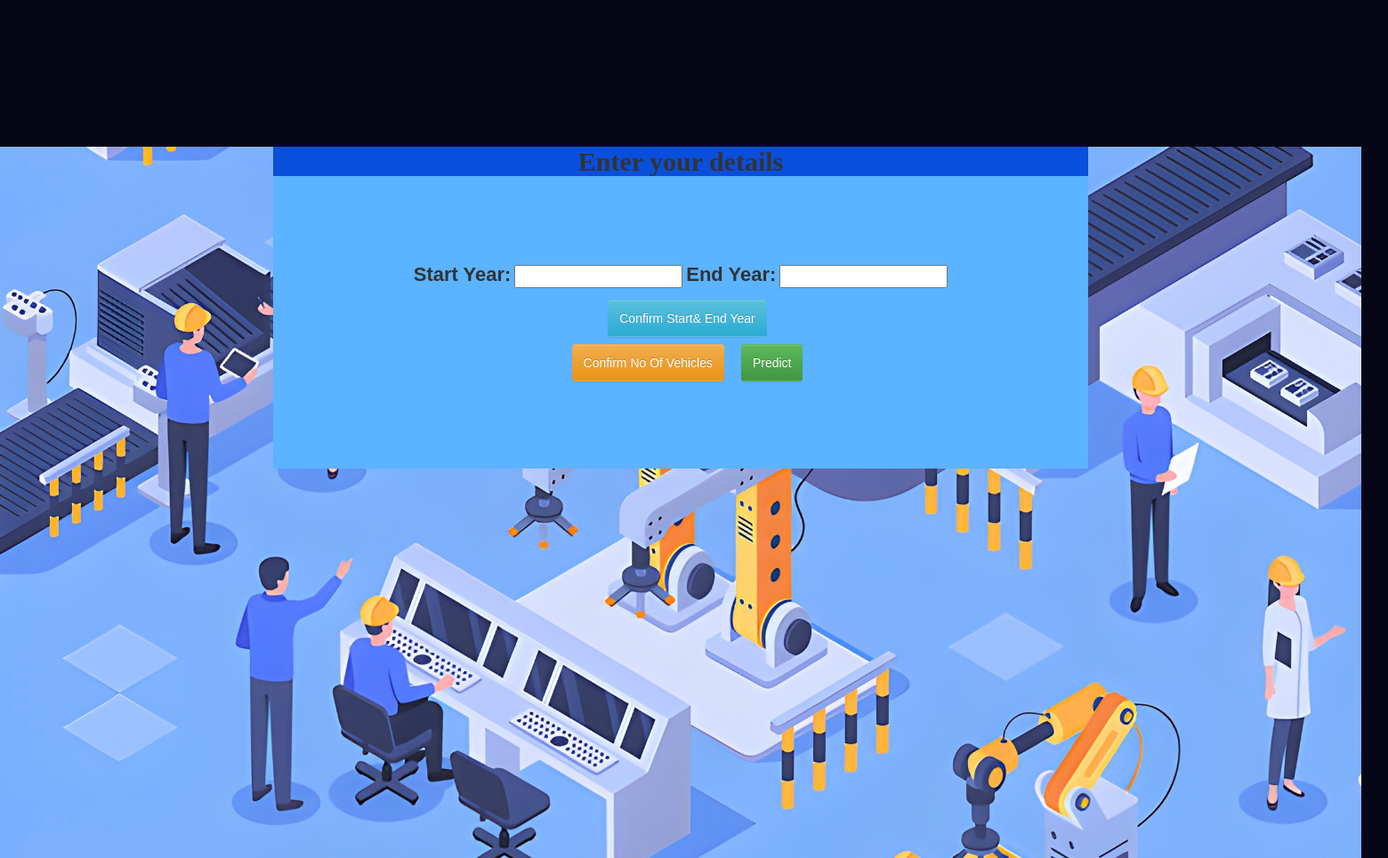
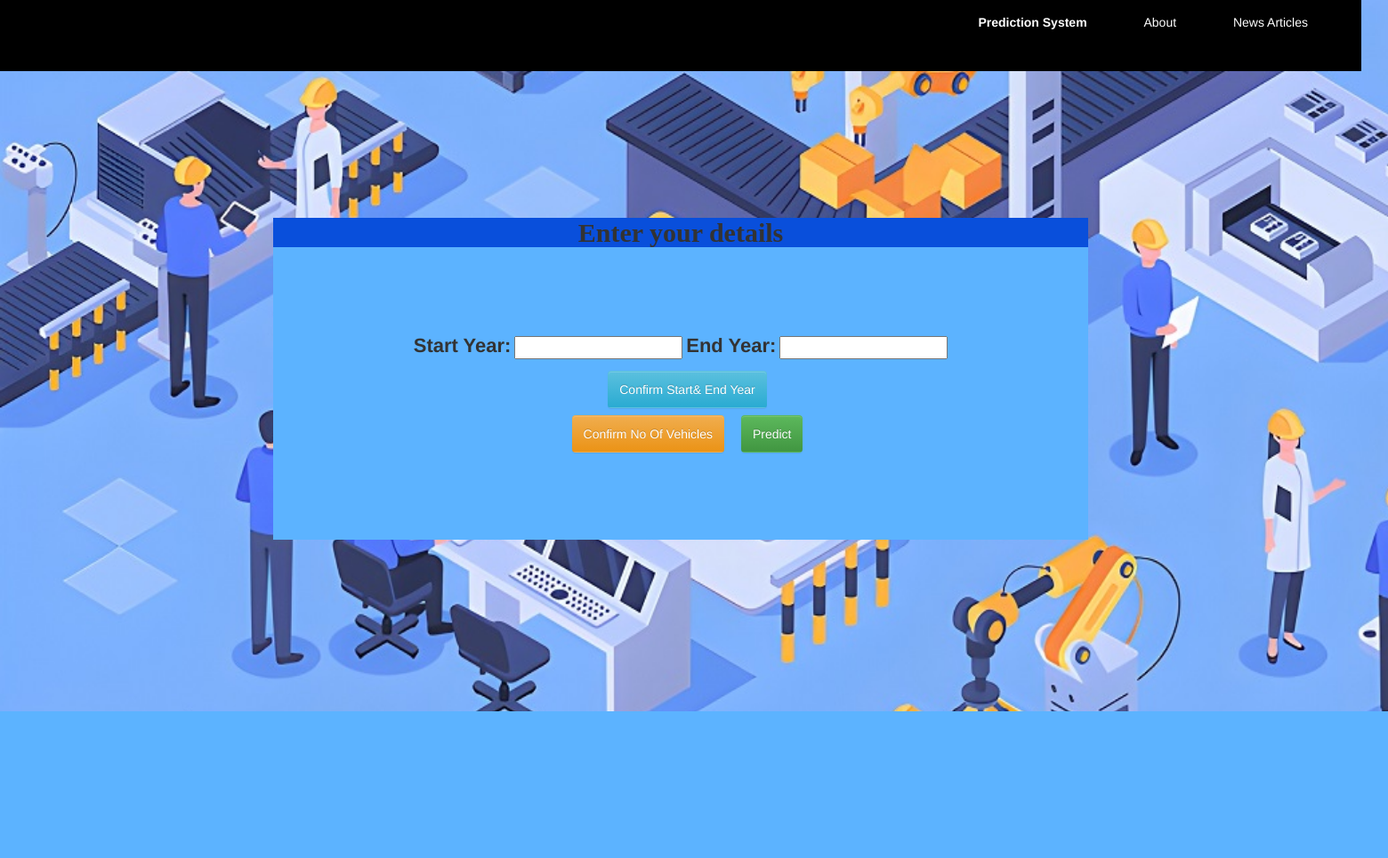
Before and after one commit to thorat-pratik/Raw, a Flask app: page /predict in a window 1560 px wide. Shown: the whole page at 89% size. After the commit the page ends 800 px from the top, so only its background shows below. Run offline with Flask 2, Linux system fonts and the light colour scheme; some libraries are stand-ins or nearby versions.

Commit message:
ADDed ll upfated files

```diff
--- a/static/style.css
+++ b/static/style.css
@@ -1,25 +1,26 @@
 @import url(https://fonts.googleapis.com/css?family=Alegreya+Sans:300);
 body{
+
+  background-image: url('../static/images/1.jpg');
+
+  background-repeat: no-repeat;
+  background-size: 2300px 1300px;
   width: 1530px;
   height: 800px;
 
-  background-image: url('../static/images/2.jpg');
-
-  background-repeat: no-repeat;
-  background-size: 2300px 1300px;
 }
 
-html, body {
-  margin: 54px;
-  padding: 0;
+/* html, body {
+    margin: 0;
+    padding: 1px;
     font-family: Arial, Helvetica, Sans-serif;
     background-color: #070617;
-}
+} */
 
 
 img {
-  height: 1530px;
-  width: 800px;
+  height: 800px;
+  width: 1530px;
 }
 
 
@@ -66,46 +67,86 @@ img {
       padding: -1px 74px 22px 59px;
       font-size: 30px;
       margin: 6px 8px 9px 218px;
-    }
+    } */
 
-    .nav>li>a:hover {
-      background: rgb(242, 240, 240);
-      color: rgb(0, 0, 0);
-  }
+    /* .nav>li>a:hover {
+      /* background: rgb(242, 240, 240); */
+      /* color: rgb(0, 0, 0); */
+  } */
 
-  .navbar>li {
+  /* .navbar>li {
     position: relative;
     display: block;
-}
+} */
 /* end */
 
 
 /* result css nav */
-.nav {
+/* .nav {
 	overflow: hidden;
 	background-color: #333;
 	 position: fixed;/* Set the navbar to fixed position */
-	top: 0; /* Position the navbar at the top of the page */
-	width: 108%; /* Full width */
-	padding: 20px;
-  font-size: 30px;
-  font-weight: bolder;
-  }
+	/* top: 0; /* Position the navbar at the top of the page */
+	/* width: 108%; Full width */
+	/* padding: 20px; */
+  /* font-size: 20px; */ */
+  /* font-weight: bolder; */
+  } */
 
-.nav:hover {
+/* .nav:hover {
   color:#f2f2f2;
-}
+} */
 
   /* Links inside the navbar */
-  .nav a {
+
+  /* .nav a {
     float: left;
     display: block;
     color: #f2f2f2;
     text-align: center;
-	padding: 14px 16px;
+    padding: 19px 140px;
     text-decoration: none;
+    margin: -2px 0px -4px;
+  } */
+  #abc{
 
+    width:100%;
+    height:100vh;
+    background-image: url(img2.jpg);
+    background-size: cover;
   }
+
+
+  nav{
+    width: 100%;
+
+    height: 80px;
+    background-color:black;
+    line-height: 50px;
+  }
+  nav ul{
+    float: right;
+    margin-right: 30px;
+  }
+  nav ul li{
+    list-style-type: none;
+    display: inline-block;
+    transition: 0.7s all;
+  }
+  /* nav ul li:hover{
+    background-color:#088;
+  } */
+  nav ul li a{
+    text-decoration: none;
+    color: #fff;
+    padding: 30px;
+  }
+
+
+
+
+
+
 
   .data {
 
@@ -372,79 +413,3 @@ form {
     padding: 18px;
 
 }
-
-
-/* Footer */
-
-html,body {
-  margin: 0;
-  padding: 0;
-  font-family: Arial, Helvetica, Sans-serif;
-  background-color: #070617;
-}
-.dummy_page {
-  height: 200px;
-  width: 100%;
-  background-color: #f0f0f0;
-  text-align: center;
-  box-sizing: border-box;
-  padding: 60px 0px;
-}
-/* STYLES SPECIFIC TO FOOTER  */
-.footer {
-  width: 100%;
-  position: relative;
-  height: auto;
-  background-color: #070617;
-}
-.footer .col {
-  width: 190px;
-  height: auto;
-  float: left;
-  box-sizing: border-box;
-  -webkit-box-sizing: border-box;
-  -moz-box-sizing: border-box;
-  padding: 0px 20px 20px 20px;
-}
-.footer .col h1 {
-  margin: 0;
-  padding: 0;
-  font-family: inherit;
-  font-size: 12px;
-  line-height: 17px;
-  padding: 20px 0px 5px 0px;
-  color: rgba(255,255,255,0.2);
-  font-weight: normal;
-  text-transform: uppercase;
-  letter-spacing: 0.250em;
-}
-.footer .col ul {
-  list-style-type: none;
-  margin: 0;
-  padding: 0;
-}
-.footer .col ul li {
-  color: #999999;
-  font-size: 14px;
-  font-family: inherit;
-  font-weight: bold;
-  padding: 5px 0px 5px 0px;
-  cursor: pointer;
-  transition: .2s;
-  -webkit-transition: .2s;
-  -moz-transition: .2s;
-}
-.social ul li {
-  display: inline-block;
-  padding-right: 5px !important;
-}
-
-.footer .col ul li:hover {
-  color: #ffffff;
-  transition: .1s;
-  -webkit-transition: .1s;
-  -moz-transition: .1s;
-}
-.clearfix {
-  clear: both;
-}
--- a/templates/index.html
+++ b/templates/index.html
@@ -37,30 +37,42 @@
     <title>  Raw Material Prediction </title>
     <link rel= "stylesheet" type= "text/css" href= "{{ url_for('static',filename='style.css') }}">
     <script type="text/javascript" src="{{ url_for('static', filename='script.js') }}">  </script>
+</head>
+ <body >
 
    <!-- Navigation bar heading starts from hear -->
 
 	<!--- start-header-->
-
 		<!--start-top-nav-->
-
-    <!-- <ul class="navbar">
+    <!-- <div class="">
+      <ul class="navbar">
          <li><a href="/">Raw Material Forecasting in Automobile Industry</a></li>
          <li><a href="/"><result>Home</result></a></li>
-    </ul> -->
-</head>
- <body >
+       </ul>
+    </div> -->
+    <div id="abc">
+        <nav class="nav">
+            <ul>
+                <!-- <h1 style="text-align:left;"> Raw Material Prediction   </h1> -->
+                <li><a href="http://localhost:5000/predict" style="font-weight:bolder;">Prediction System</a></li>
+                <li><a href="#about">About</a></li>
+                <li><a href="#news">News Articles</a></li>
+                <!-- <li><a href="../templates/articles.html">News Articles</a></li> -->
+            </ul>
+        </nav>
+    </div>
 
 
-    <div class="img " >
 
-<di</div>
+
+
+
+
+
                        <div class="card " >
                         <h4 class="card-title">Enter your details</h4>
 
-
     <form name="f1" action = "http://localhost:5000/prediction" method = "POST" >
-        <div class="details" >
         <!-- Starting Year -->
         <label for="startyear"> Start Year: </label>
         <input type="number" name="startyear" id="Starting_Year" required>
@@ -84,7 +96,6 @@
             <!-- Predict Button -->
             <button type="submit"value="submit" class="btn btn-success"> Predict </button>
         </div>
-    </div>
     </form>
 
 </body>
```
Also changed, not shown: other parts of static/style.css (+16 -16 lines), templates/result.html (+39 -5 lines), 2.jpg (added), static/images/1.jpeg (deleted), static/images/1.jpg (added). Lines whose indentation alone changed are shown as unchanged.
